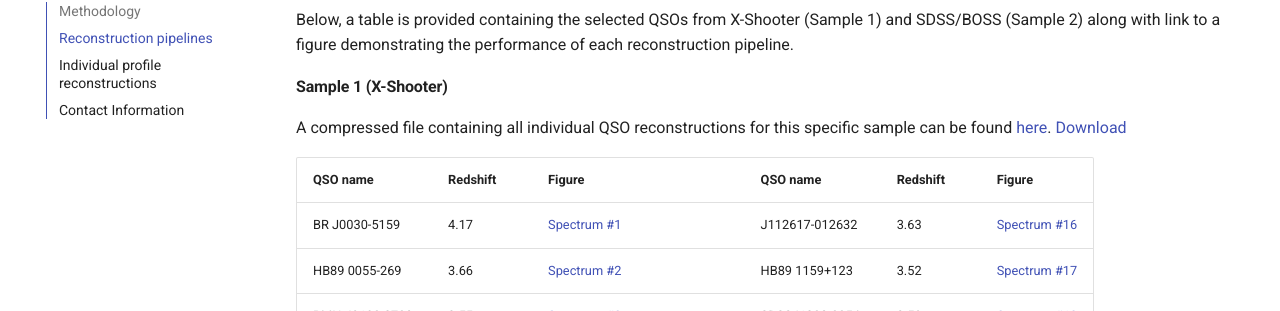
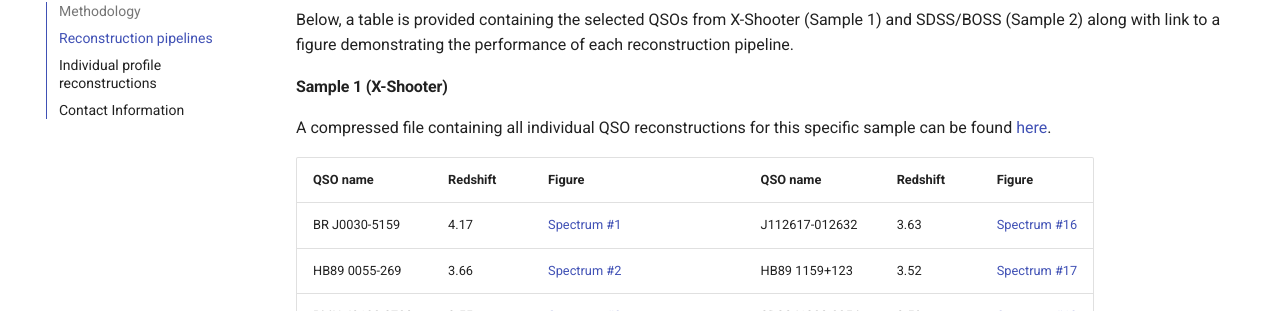
Before and after one commit to BradGreig/blind-QSO-challenge, an MkDocs documentation site: the page built from docs/index.md, in a window 1280 px wide and 900 px high, scrolled down 1131 px. Shown: the part 142-453 px from the top of the window. Built offline with MkDocs 1.6.1 and Material for MkDocs 9.7.7, drawn with Linux system fonts in a browser that asks for light colours.

Commit message:
Update index.md

```diff
--- a/docs/index.md
+++ b/docs/index.md
@@ -33,8 +33,7 @@ Below, a table is provided containing the selected QSOs from X-Shooter (Sample 1
 
 #### Sample 1 (X-Shooter)
 
-A compressed file containing all individual QSO reconstructions for this specific sample can be found [here](https://github.com/BradGreig/blind-QSO-challenge/blob/main/data/Compressed/Dec7th_2023-Sample1.zip "download").
-<a href="https://github.com/BradGreig/blind-QSO-challenge/blob/main/data/Compressed/Dec7th_2023-Sample1.zip" download>Download</a>
+A compressed file containing all individual QSO reconstructions for this specific sample can be found [here](https://github.com/BradGreig/blind-QSO-challenge/blob/main/data/Compressed/Dec7th_2023-Sample1.zip).
 
 
 | QSO name | Redshift | Figure | | QSO name | Redshift | Figure |
```
